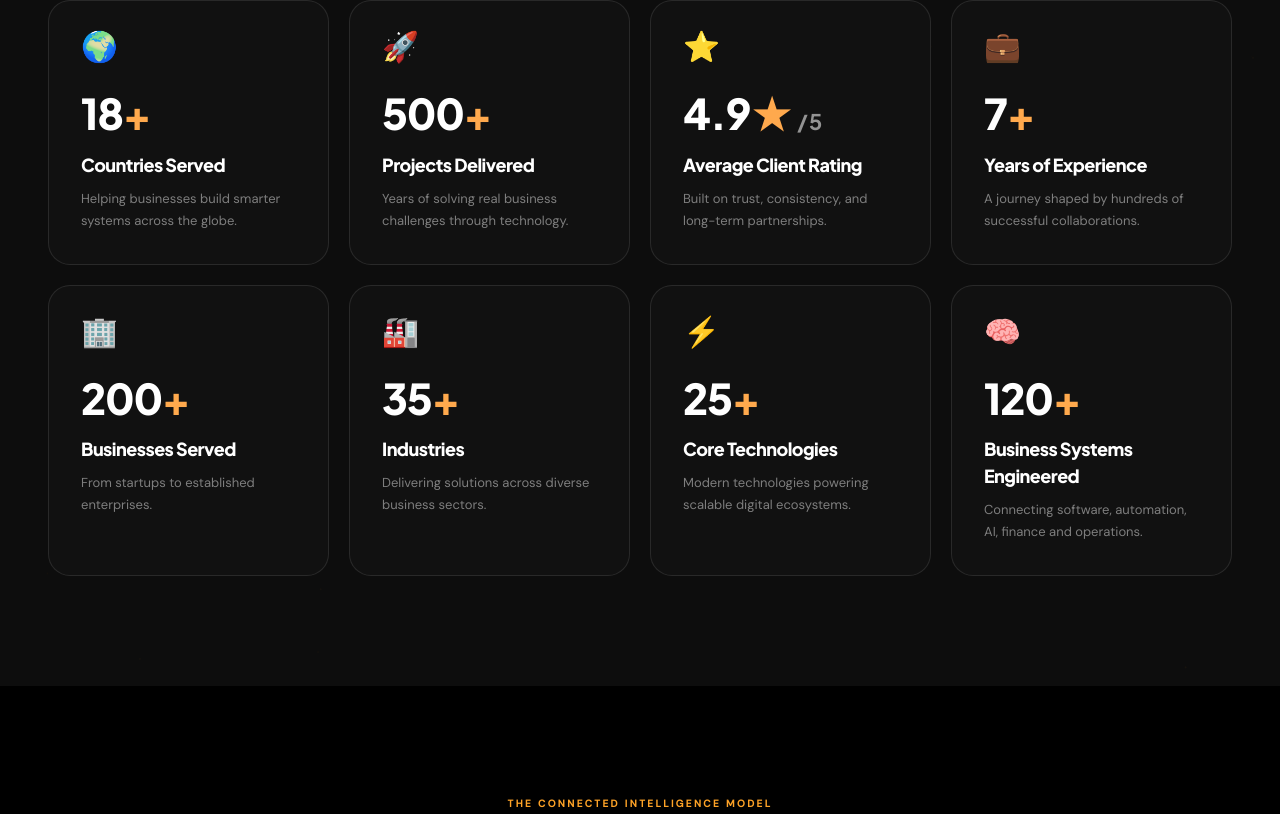
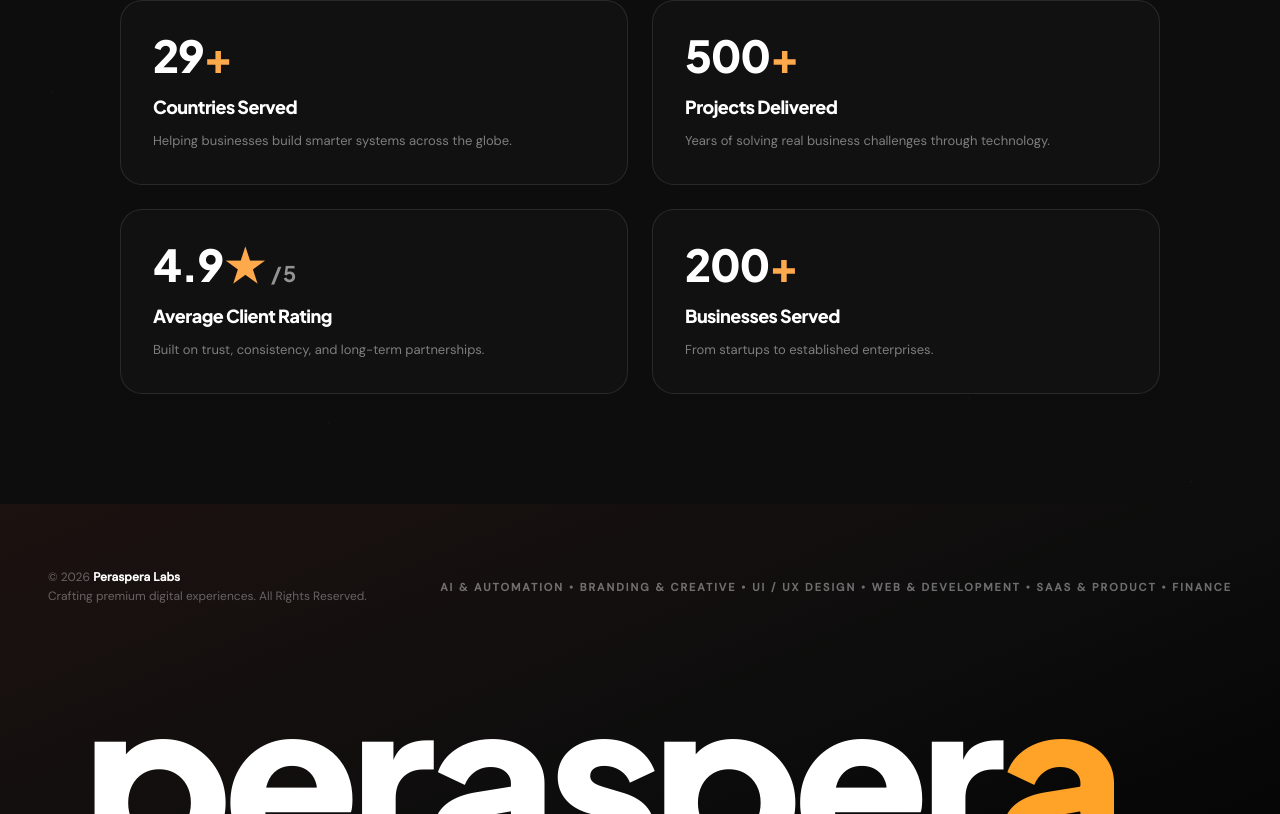
Before and after one commit to MalikSalmanTanveer/Peraspera, a React (Vite) app in the folder Per/: page /about in a window 1280 px wide. Shown: the part 1146-1960 px from the top of the page. Built offline with nearby package versions, Linux system fonts and the light colour scheme.

Commit message:
Streamline About page and refine Measured Impact to four stats.

```diff
--- a/Per/src/components/about/AboutMeasuredImpact.tsx
+++ b/Per/src/components/about/AboutMeasuredImpact.tsx
@@ -112,7 +112,7 @@ export function AboutMeasuredImpact() {
           </motion.p>
         </motion.div>
 
-        <div className="grid grid-cols-1 gap-4 sm:grid-cols-2 sm:gap-5 xl:grid-cols-4">
+        <div className="mx-auto grid max-w-[1040px] grid-cols-1 gap-4 sm:grid-cols-2 sm:gap-5 lg:gap-6">
           {MEASURED_IMPACT_STATS.map((stat, index) => (
             <MeasuredImpactCard
               key={stat.id}
--- a/Per/src/components/about/MeasuredImpactCard.tsx
+++ b/Per/src/components/about/MeasuredImpactCard.tsx
@@ -39,20 +39,7 @@ export const MeasuredImpactCard = forwardRef<MeasuredImpactCardHandle, MeasuredI
         }}
         className="group relative rounded-[20px] border border-white/10 bg-[#111111] p-6 transition-[transform,background-color,border-color,box-shadow] duration-300 ease-out hover:-translate-y-2 hover:border-[#FFA94D]/35 hover:bg-[#161616] hover:shadow-[0_0_36px_rgba(255,169,77,0.12)] md:rounded-[22px] md:p-8"
       >
-        <div className="relative mb-6 md:mb-7">
-          <div
-            className="pointer-events-none absolute -inset-3 rounded-full bg-[radial-gradient(circle,rgba(255,169,77,0.18),transparent_72%)] opacity-0 transition-opacity duration-300 group-hover:opacity-100"
-            aria-hidden="true"
-          />
-          <span
-            className="relative inline-block text-[1.65rem] leading-none transition-transform duration-300 group-hover:rotate-[3deg] md:text-[1.85rem]"
-            aria-hidden="true"
-          >
-            {stat.icon}
-          </span>
-        </div>
-
-        <div className="counter-wrap font-display text-[clamp(2rem,3.6vw,2.65rem)] font-extrabold leading-none tracking-tight text-white transition-transform duration-300 group-hover:scale-105">
+        <div className="counter-wrap font-display text-[clamp(2rem,3.6vw,2.75rem)] font-extrabold leading-none tracking-tight text-white transition-transform duration-300 group-hover:scale-105">
           <span ref={counterRef}>{reducedMotion ? finalDisplay : stat.type === 'rating' ? '0.0' : '0'}</span>
           {stat.type === 'rating' ? (
             <>
--- a/Per/src/data/measured-impact.ts
+++ b/Per/src/data/measured-impact.ts
@@ -2,7 +2,6 @@ export type MeasuredImpactStatType = 'integer' | 'rating';
 
 export interface MeasuredImpactStat {
   id: string;
-  icon: string;
   value: number;
   type: MeasuredImpactStatType;
   suffix?: string;
@@ -21,8 +20,7 @@ export const MEASURED_IMPACT_COPY = {
 export const MEASURED_IMPACT_STATS: MeasuredImpactStat[] = [
   {
     id: 'countries',
-    icon: '🌍',
-    value: 18,
+    value: 29,
     type: 'integer',
     suffix: '+',
     label: 'Countries Served',
@@ -30,7 +28,6 @@ export const MEASURED_IMPACT_STATS: MeasuredImpactStat[] = [
   },
   {
     id: 'projects',
-    icon: '🚀',
     value: 500,
     type: 'integer',
     suffix: '+',
@@ -39,55 +36,17 @@ export const MEASURED_IMPACT_STATS: MeasuredImpactStat[] = [
   },
   {
     id: 'rating',
-    icon: '⭐',
     value: 4.9,
     type: 'rating',
     label: 'Average Client Rating',
     description: 'Built on trust, consistency, and long-term partnerships.',
   },
   {
-    id: 'experience',
-    icon: '💼',
-    value: 7,
-    type: 'integer',
-    suffix: '+',
-    label: 'Years of Experience',
-    description: 'A journey shaped by hundreds of successful collaborations.',
-  },
-  {
     id: 'businesses',
-    icon: '🏢',
     value: 200,
     type: 'integer',
     suffix: '+',
     label: 'Businesses Served',
     description: 'From startups to established enterprises.',
   },
-  {
-    id: 'industries',
-    icon: '🏭',
-    value: 35,
-    type: 'integer',
-    suffix: '+',
-    label: 'Industries',
-    description: 'Delivering solutions across diverse business sectors.',
-  },
-  {
-    id: 'technologies',
-    icon: '⚡',
-    value: 25,
-    type: 'integer',
-    suffix: '+',
-    label: 'Core Technologies',
-    description: 'Modern technologies powering scalable digital ecosystems.',
-  },
-  {
-    id: 'systems',
-    icon: '🧠',
-    value: 120,
-    type: 'integer',
-    suffix: '+',
-    label: 'Business Systems Engineered',
-    description: 'Connecting software, automation, AI, finance and operations.',
-  },
 ];
--- a/Per/src/pages/AboutPage.tsx
+++ b/Per/src/pages/AboutPage.tsx
@@ -1,27 +1,11 @@
-import { Link } from 'react-router-dom';
-import { AboutConnectedModel } from '../components/about/AboutConnectedModel';
-import { AboutObservatory } from '../components/about/AboutObservatory';
 import { AboutForward } from '../components/about/AboutForward';
 import { AboutMeasuredImpact } from '../components/about/AboutMeasuredImpact';
-import { ContactForm } from '../sections/ContactForm';
 
 export function AboutPage() {
   return (
     <div className="bg-ink text-white">
       <AboutForward />
       <AboutMeasuredImpact />
-      <AboutConnectedModel />
-      <AboutObservatory />
-      <ContactForm />
-
-      <div className="border-t border-border bg-contact-bg px-nav-x py-8 text-center max-md:px-nav-x-mobile">
-        <Link
-          to="/"
-          className="text-sm font-bold text-contact-text transition-colors hover:text-ink"
-        >
-          ← Back to home
-        </Link>
-      </div>
     </div>
   );
 }
```
